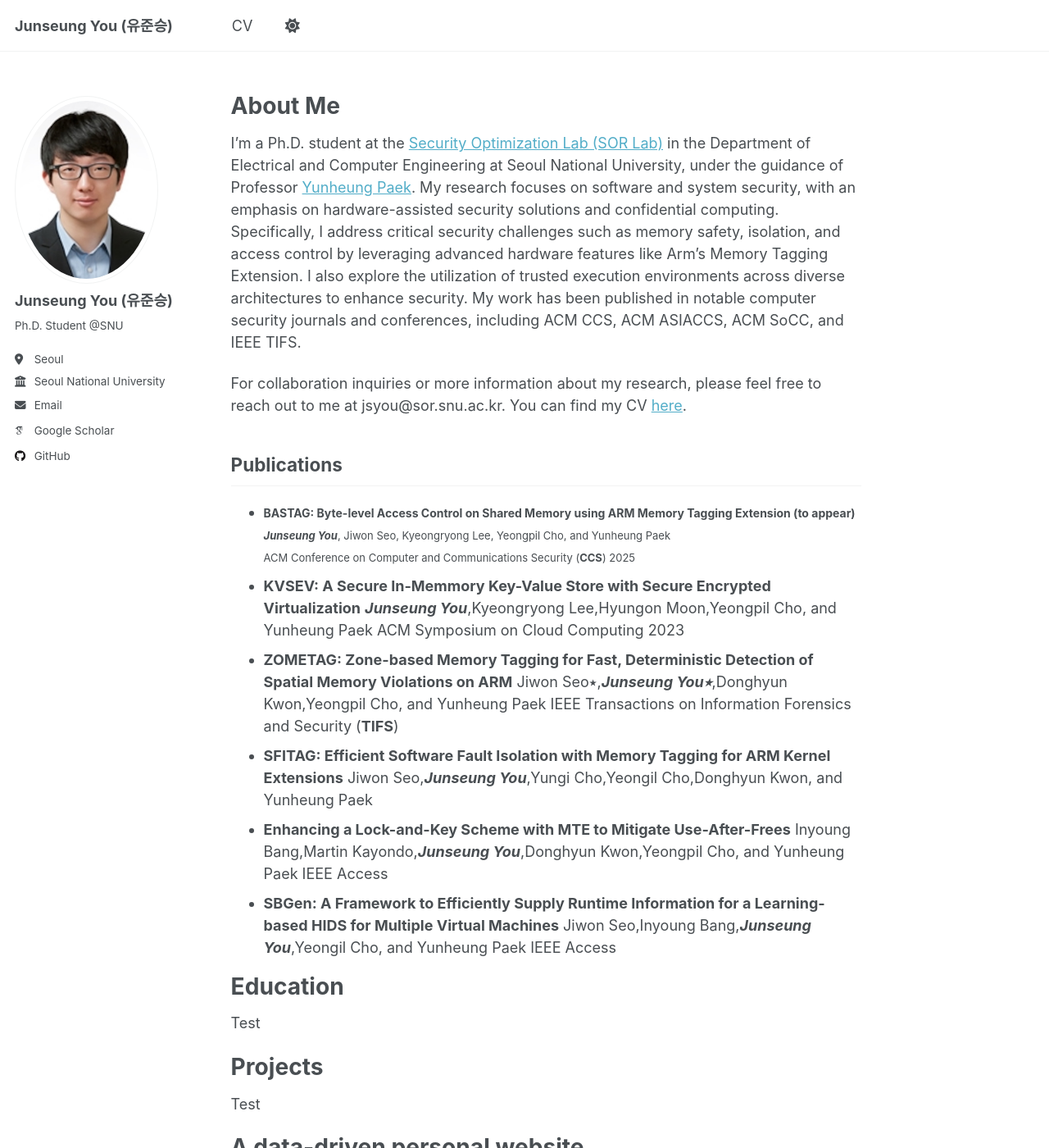
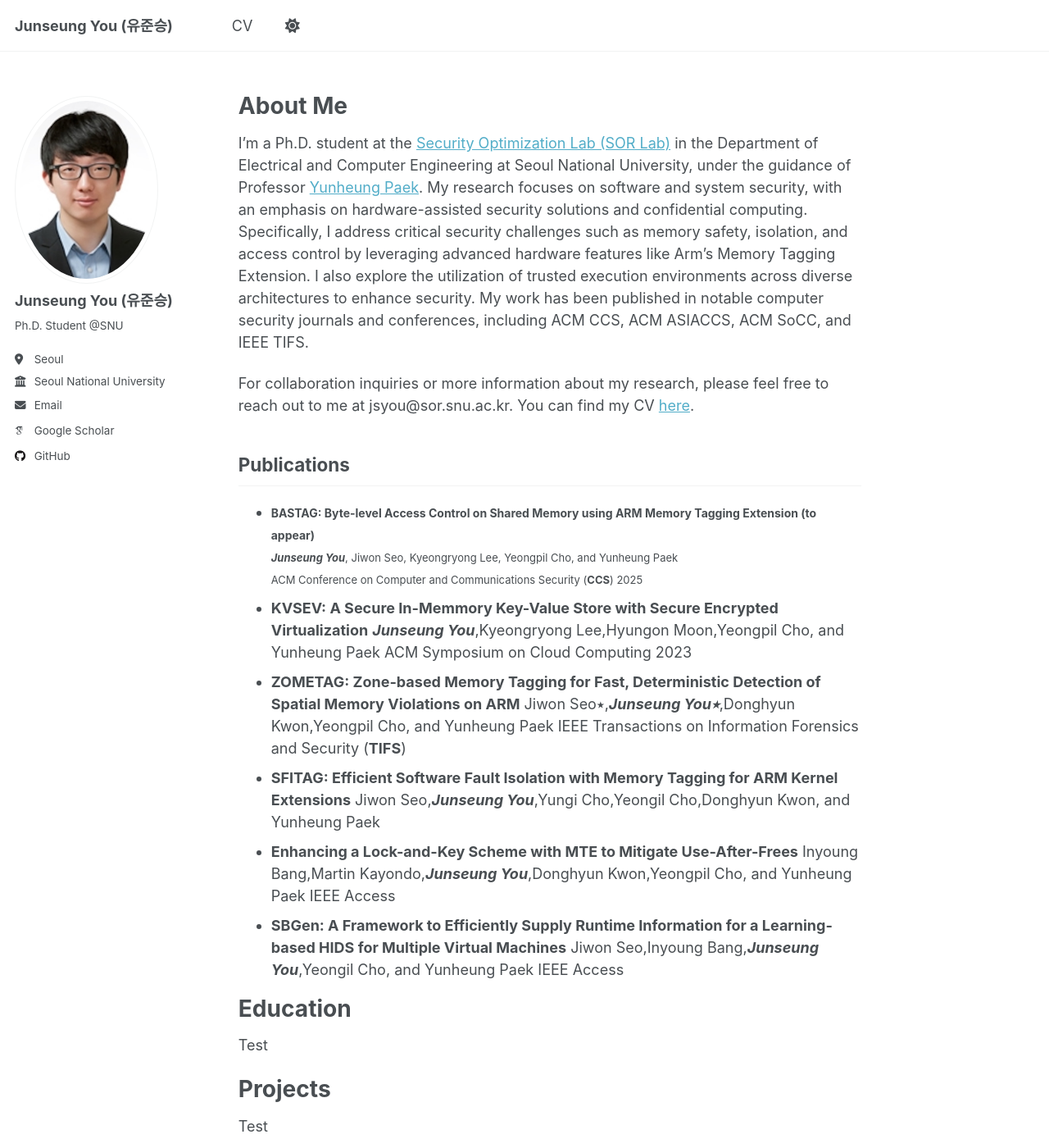
Before and after one commit to junseungyou/junseungyou, a Jekyll site: the page built from _pages/about.md, in a window 1280 px wide and 1400 px high. Shown: the whole window at 82% size. Built offline with Jekyll 4.4.1, drawn with Linux system fonts in a browser that asks for light colours; some web fonts are replaced.

Commit message:
Update _page.scss

```diff
--- a/_sass/layout/_page.scss
+++ b/_sass/layout/_page.scss
@@ -18,7 +18,7 @@
 
 .page {
   @include breakpoint($large) {
-    max-width: 1280px;
+    max-width: 1024px;
     @include span(10 of 12 last);
     @include prefix(0.5 of 12);
     @include suffix(2 of 12);
@@ -26,6 +26,7 @@
 
   .page__inner-wrap {
     @include full();
+    max-width: 1024px;
 
     .page__content,
     .page__meta,
```
